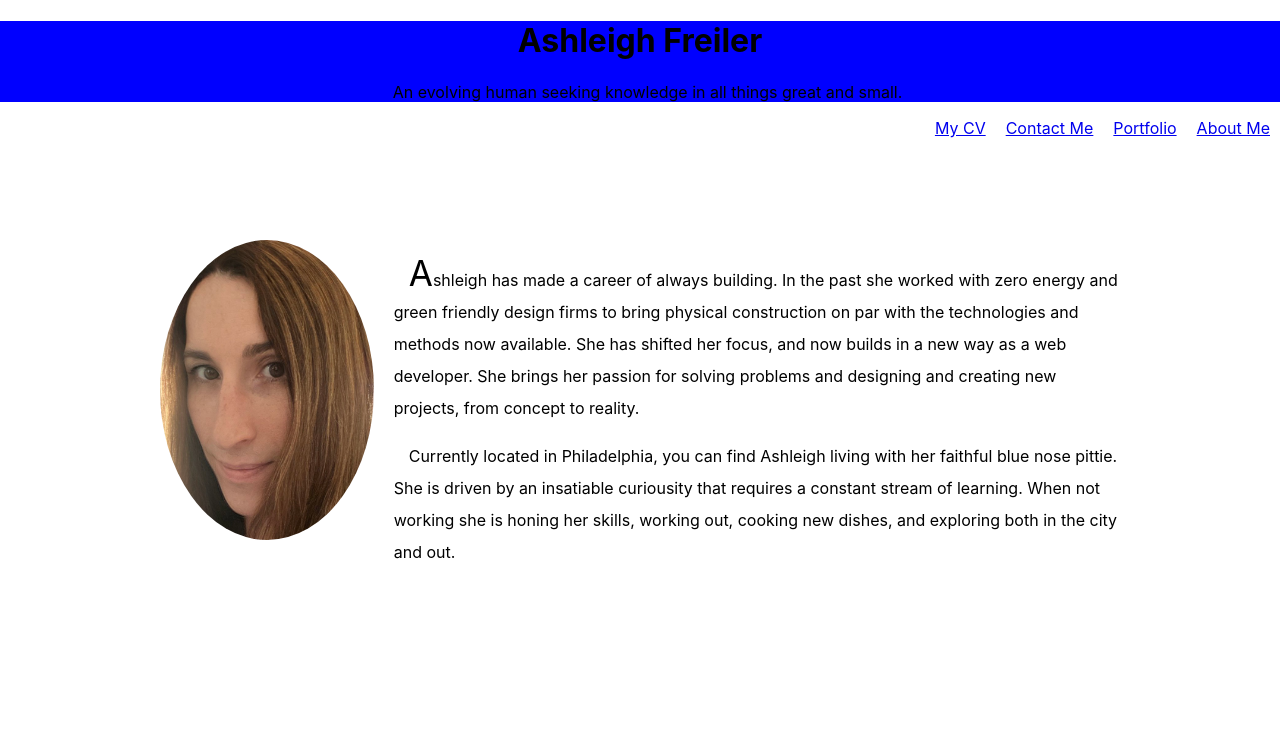
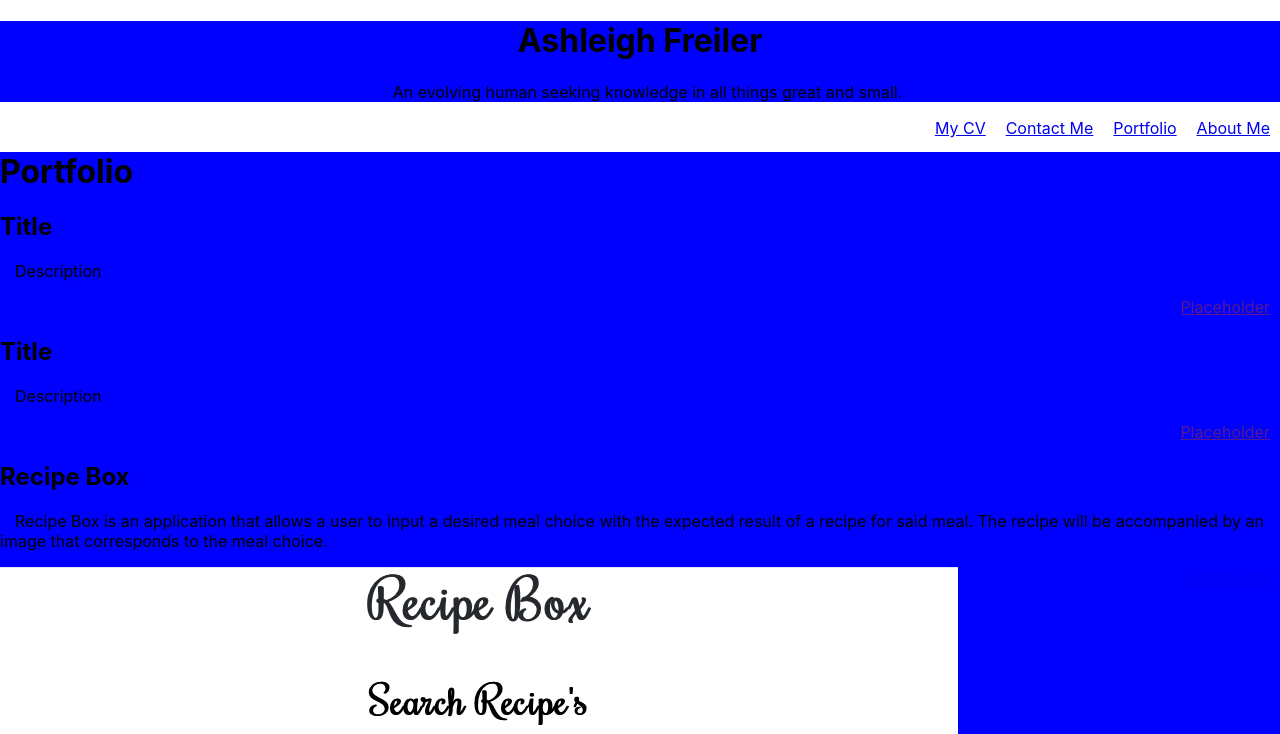
Before and after one commit to ARFreiler/React-Portfolio, a React (Create React App) app in the folder react-portfolio/: page / in a window 1280 px wide. Shown: the top 734 px of the page. Built offline with nearby package versions, Linux system fonts and the light colour scheme.

Commit message:
Added the Recipe Box project to the Portfolio.js file

```diff
--- a/react-portfolio/src/App.js
+++ b/react-portfolio/src/App.js
@@ -4,6 +4,7 @@ import './App.css';
 import AboutMe from './components/AboutMe/AboutMe';
 import Footer from './components/Footer/Footer';
 import Header from './components/Header/Header';
+import Portfolio from './components/Portfolio/Portfolio';
 // import Navbar from './components/Navbar';
 // import Body from './components/Body';
 // import Footer from './components/Footer'
@@ -13,7 +14,8 @@ function App() {
   return (
     <div>
       <Header />
-      <AboutMe />
+      <Portfolio />
+      {/* <AboutMe /> */}
       <Footer />
     </div>
   );
--- a/react-portfolio/src/components/Portfolio/Portfolio.js
+++ b/react-portfolio/src/components/Portfolio/Portfolio.js
@@ -0,0 +1,49 @@
+import React from 'react';
+
+const Portfolio = () => {
+    return (
+        <div className="portfolio">
+            <div className="container">
+                <h1>Portfolio</h1>
+                <div className="project">
+                    <h2>Title</h2>
+                    <p>Description</p>
+                    <img src="" alt="" />
+                    <a href="">Placeholder</a>
+                </div>
+                <div className="project">
+                    <h2>Title</h2>
+                    <p>Description</p>
+                    <img src="" alt="" />
+                    <a href="">Placeholder</a>
+                </div>
+                <div className="project">
+                    <h2>Recipe Box</h2>
+                    <p>Recipe Box is an application that allows a user to input a desired meal choice with the expected result of a recipe for said meal. The recipe will be accompanied by an image that corresponds to the meal choice.</p>
+                    <img src="RB.jpg" alt="Recipe Box Homepage" />
+                    <a href="https://arfreiler.github.io/Recipe-Box/">Recipe Box</a>
+                </div>
+                <div className="project">
+                    <h2>Title</h2>
+                    <p>Description</p>
+                    <img src="" alt="" />
+                    <a href="">Placeholder</a>
+                </div>
+                <div className="project">
+                    <h2>Title</h2>
+                    <p>Description</p>
+                    <img src="" alt="" />
+                    <a href="">Placeholder</a>
+                </div>
+                <div className="project">
+                    <h2>Title</h2>
+                    <p>Description</p>
+                    <img src="" alt="" />
+                    <a href="">Placeholder</a>
+                </div>
+            </div>
+        </div>
+    );
+};
+
+export default Portfolio;
```
Also changed, not shown: react-portfolio/public/RB.jpg (added).
